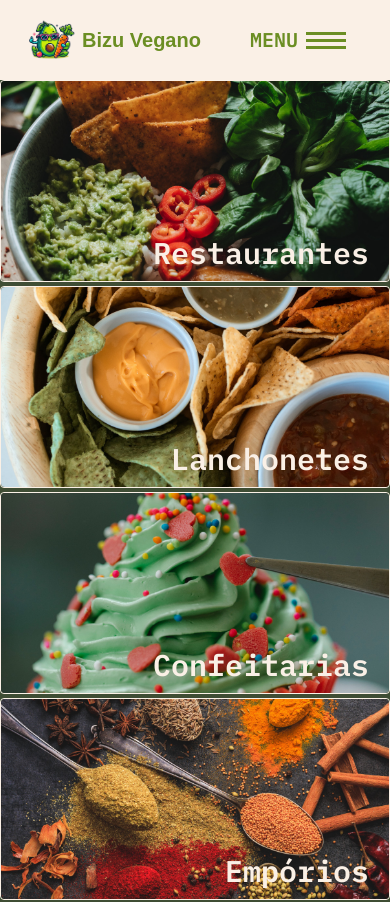
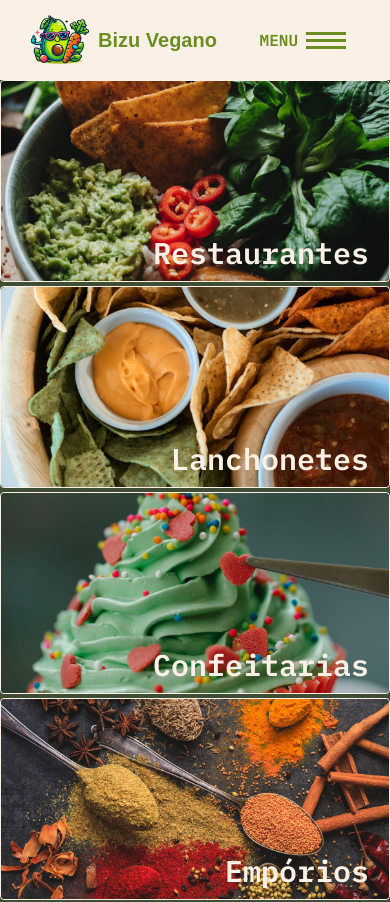
Before and after one commit to flaviare1s/bizu-vegano, a React (Vite) app: page / in a window 390 px wide. Shown: the top 902 px of the page. Built offline with nearby package versions, Linux system fonts and the light colour scheme; a web font is replaced by a local one.

Commit message:
Corrigi estilo na navbar

```diff
--- a/src/components/Navbar.jsx
+++ b/src/components/Navbar.jsx
@@ -21,7 +21,7 @@ export const Navbar = () => {
       {isMenuOpen && <div className='overlay bg-black opacity-60 absolute top-0 left-0 w-screen h-screen z-30 pointer-events-none'></div>}
       <section className='bg-branco-quente flex justify-between items-center mx-auto w-full px-5 relative h-[80px] sm:h-[90px] z-40'>
         <Link to='/' className='h-[70px] sm:h-[85px] flex items-center'>
-          <img className='h-full rounded-s-full px-1 py-2' src={logo} alt="logo" />
+          <img className='h-full rounded-s-full px-1' src={logo} alt="logo" />
           <h1 className='font-Playwrite text-xl md:text-3xl lg:text-2xl font-bold text-verde-oliva'>Bizu Vegano</h1>
         </Link>
         <nav className='flex items-center mr-4'>
@@ -73,7 +73,7 @@ export const Navbar = () => {
             </li>
           </ul>
           <button onClick={toggleMenu} className='md:hidden focus:outline-none mr-2 flex items-center gap-2'>
-            <p className='text-verde-oliva text-xl font-semibold md:hidden'>MENU</p>
+            <p className='text-verde-oliva text-base font-semibold md:hidden'>MENU</p>
             <img className='cursor-pointer md:hidden' src={isMenuOpen ? iconMenuClose : iconMenuOpen} alt="menu" />
           </button>
           {isMenuOpen && (
```
